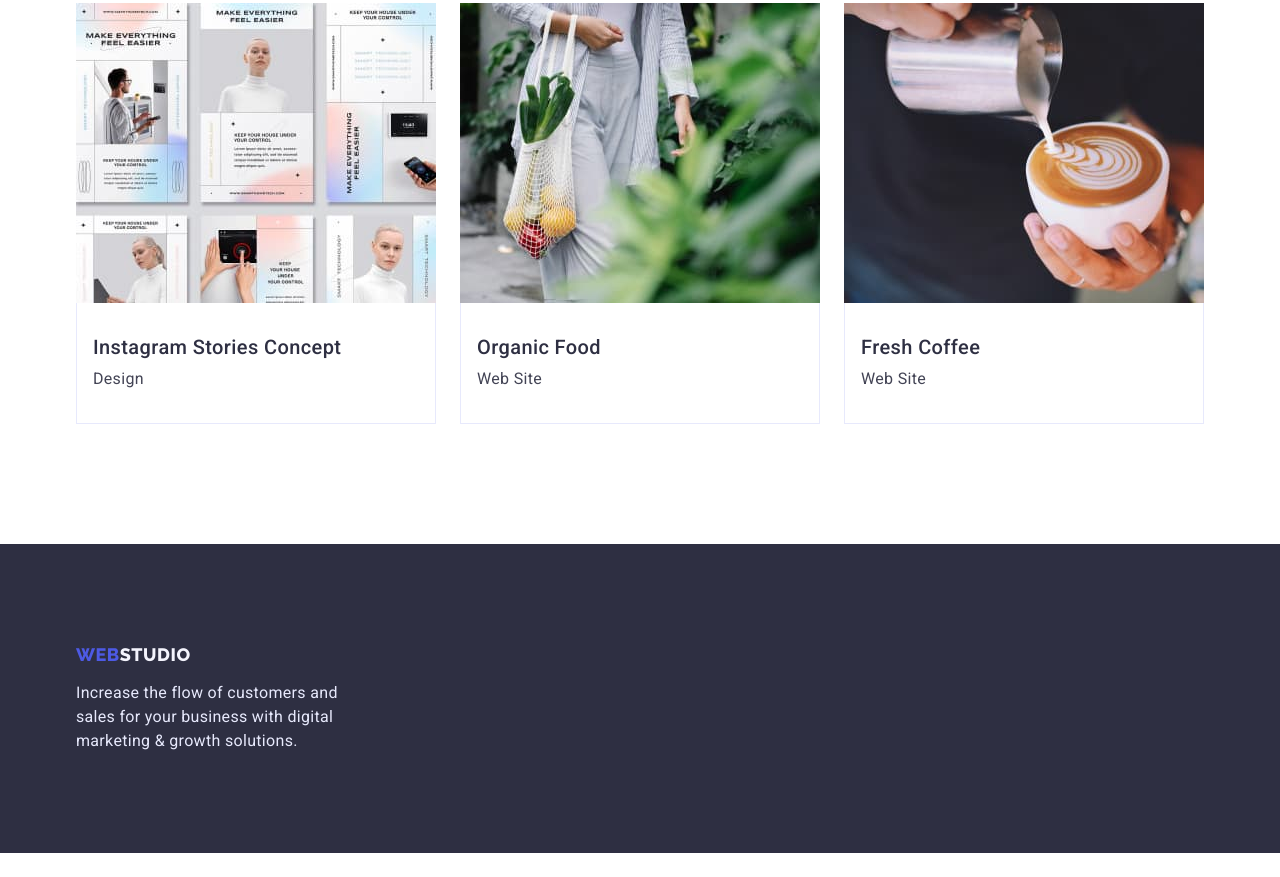
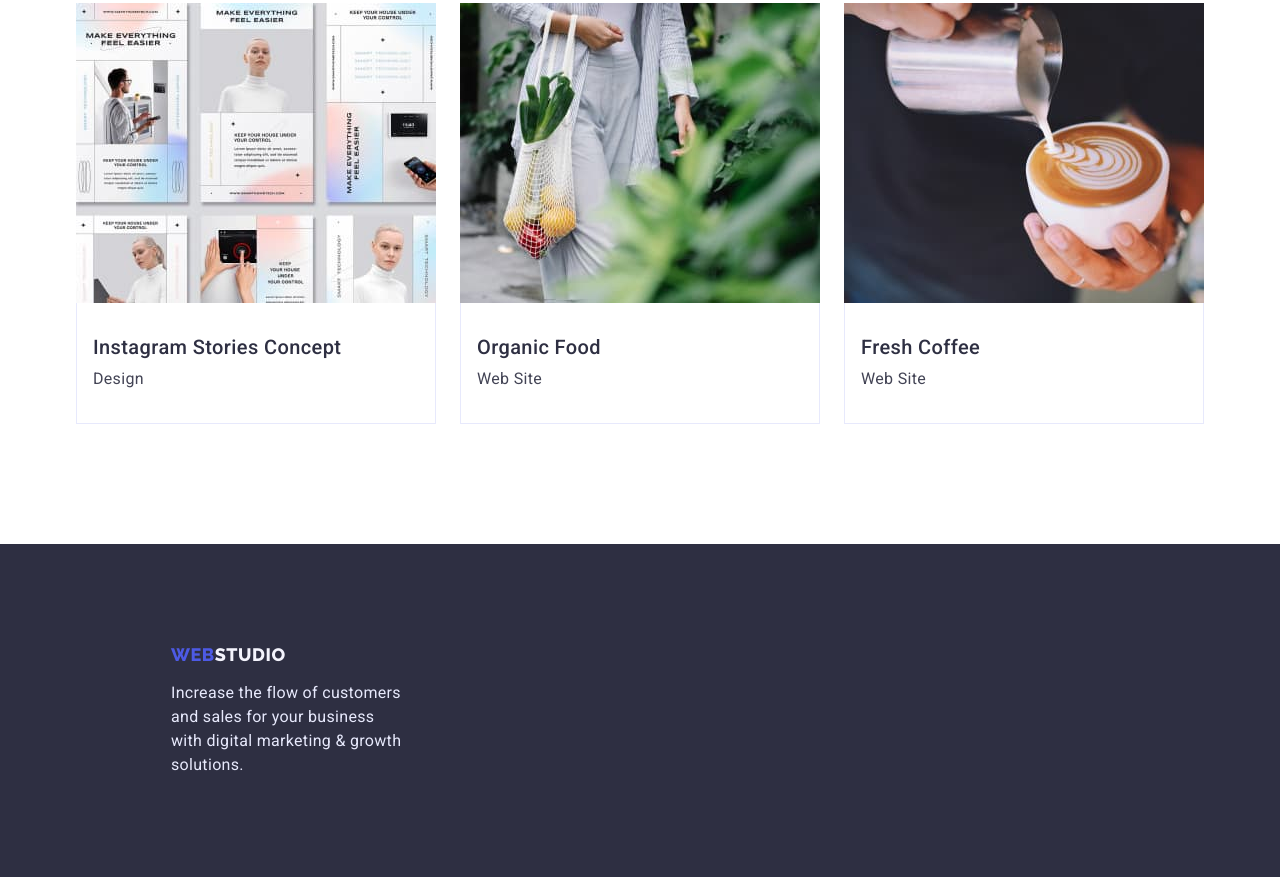
Before and after one commit to KaterynaBalashova/goit-markup-hw-03, a plain HTML site: page portfolio.html in a window 1280 px wide. Shown: the part 1226-2103 px from the top of the page. Before the commit the page ends 2079 px from the top, so only its background shows below. Drawn offline with nearby package versions, Linux system fonts and the light colour scheme.

Commit message:
Corrections-made

```diff
--- a/css/styles.css
+++ b/css/styles.css
@@ -210,7 +210,7 @@ body {
 }
 
 .feature-item {
-    width: 264px;
+    width: calc((100%-72px)/4);
 }
 
 .feature-title {
@@ -264,6 +264,7 @@ body {
     background: var(--color-white);
     box-shadow: 0px 1px 6px rgba(46, 47, 66, 0.08), 0px 1px 1px rgba(46, 47, 66, 0.16), 0px 2px 1px rgba(46, 47, 66, 0.08);
     border-radius: 0px 0px 4px 4px;
+    width: calc((100%-72px)/4);
 }
 
 .card-content {
@@ -297,11 +298,15 @@ body {
     padding-bottom: 100px;
 }
 
+.footer-container {
+    width: 264px;
+    margin-left: 156px;
+}
+
 .footer-logo {
-    display: flex;
-    flex-direction: row;
-    align-items: center;
+    display: inline-block;
     padding: 0px;
+    margin-bottom: 16px;
 }
 
 .accent-footer {
@@ -313,8 +318,6 @@ body {
     line-height: 1.5;
     letter-spacing: 0.02em;
     color: var(--color-footer-text);
-    max-width: 264px;
-    margin-top: 16px;
 }
 
 /*--------- PORTFOLIO ---------*/
@@ -361,7 +364,10 @@ body {
     display: flex;
     flex-wrap: wrap;
     gap: 48px 24px;
+}
 
+.project-item {
+    width: calc((100% - 48px)/3);
 }
 
 .project-card-content {
@@ -369,11 +375,10 @@ body {
     flex-direction: column;
     justify-content: center;
     align-items: flex-start;
-    padding: 32px 0;
+    padding: 32px 16px;
     gap: var(--gap-8);
     border: 1px solid #E7E9FC;
     border-top: none;
-    padding-left: 16px;
 }
 
 .project-name {
```
Also changed, not shown: index.html (+2 -2 lines).
